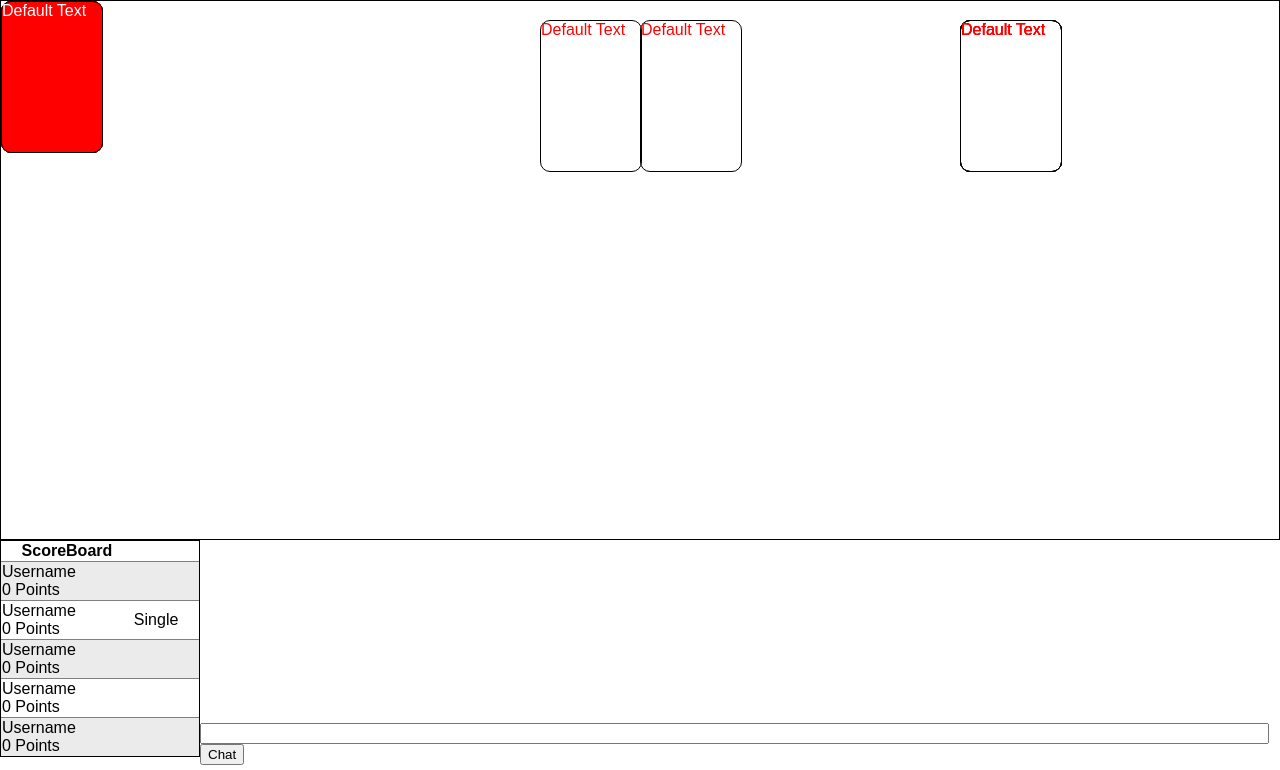
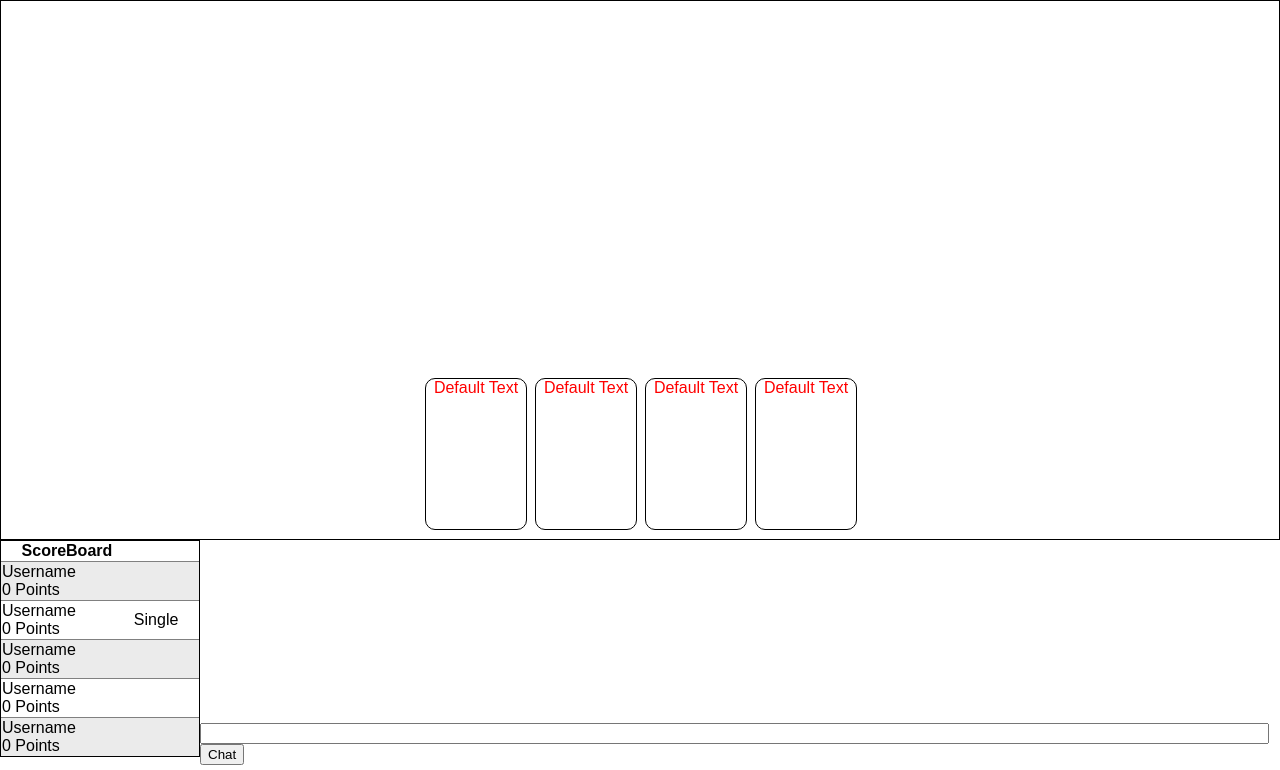
Before and after one commit to ThijsvanKessel/RedFlags, a PHP site: page / in a window 1280 px wide. Shown: the part 30-800 px from the top of the page. Run offline with PHP 8.4, Linux system fonts and the light colour scheme.

Commit message:
Work
yaas

```diff
--- a/css/style.css
+++ b/css/style.css
@@ -13,7 +13,6 @@
     top: 4px;
     left: 2px;
 }
-
 
 .parent {
     height: 95%;
@@ -60,7 +59,7 @@
     background-color: rgb(235, 235, 235);
 }
 
-#RodeKaart1{
+.RodeKaart{
     position: absolute;
     width: 100px;
     height: 150px;
@@ -68,90 +67,76 @@
     border-radius: 10px;
     color: white;
     border: black 1px solid;
+    text-align: center;
 }
 
-#RodeKaart2{
-    position: absolute;
-    width: 100px;
-    height: 150px;
-    background-color: red;
-    border-radius: 10px;
-    color: white;
-    border: black 1px solid;
+#R1{
+    bottom: calc(240px);
+    left: calc(50% - 50px);
 }
 
-#RodeKaart3{
-    position: absolute;
-    width: 100px;
-    height: 150px;
-    background-color: red;
-    border-radius: 10px;
-    color: white;
-    border: black 1px solid;
+#R2{
+    bottom: calc(240px);
+    left: calc(50% - 160px);
 }
 
-#witteKaart1{
+#R3{
+    bottom: calc(240px);
+    left: calc(50% + 60px);
+}
+
+.WitteKaart{
     position: absolute;
-    top: 50px;
-    left: calc(50% - 100px);
     width: 100px;
     height: 150px;
     border-radius: 10px;
     color: red;
     border: black 1px solid;
+    text-align: center;
 }
 
-#witteKaart2{
-    position: absolute;
-    top: 50px;
-    left: calc(50%);
-    width: 100px;
-    height: 150px;
-    border-radius: 10px;
-    color: red;
-    border: black 1px solid;
+#w1{
+    bottom: calc(240px);
+    left: calc(50% - 215px);
 }
 
-#witteKaart3{
-    position: absolute;
-    top: 50px;
-    left: 960px;
-    width: 100px;
-    height: 150px;
-    border-radius: 10px;
-    color: red;
-    border: black 1px solid;
+#w2{
+    bottom: calc(240px);
+    left: calc(50% - 105px);
 }
 
-#witteKaart4{
-    position: absolute;
-    top: 50px;
-    left: 960px;
-    width: 100px;
-    height: 150px;
-    border-radius: 10px;
-    color: red;
-    border: black 1px solid;
+#w3{
+    bottom: calc(240px);
+    left: calc(50% + 5px);
 }
 
-#witteKaart5{
-    position: absolute;
-    top: 50px;
-    left: 960px;
-    width: 100px;
-    height: 150px;
-    border-radius: 10px;
-    color: red;
-    border: black 1px solid;
+#w4{
+    bottom: calc(240px);
+    left: calc(50% + 115px);
 }
 
-#witteKaart6{
+#whiteplaybutton{
+    background-color: #e7e7e7;
+    color: black;
+    border: none;
+    padding: 10px 10px;
+    text-align: center;
+    text-decoration: none;
+    font-size: 16px;
     position: absolute;
-    top: 50px;
-    left: 960px;
-    width: 100px;
-    height: 150px;
-    border-radius: 10px;
-    color: red;
-    border: black 1px solid;
+    bottom: calc(275px);
+    left: calc(50% + 220px);
 }
+
+#redplaybutton{
+    background-color: #f44336; /* Green */
+    border: none;
+    color: white;
+    padding: 10px 10px;
+    text-align: center;
+    text-decoration: none;
+    font-size: 16px;
+    position: absolute;
+    bottom: calc(275px);
+    left: calc(50% + 165px);
+}
--- a/index.html
+++ b/index.html
@@ -1,49 +1,45 @@
 <html>
+
 <head>
     <meta charset="utf-8" />
     <meta name="description" content="RedFlags">
     <title>RedFlags</title>
-
-    <link rel="stylesheet" type="text/css" href="css/style.css"/>
+    <link rel="stylesheet" type="text/css" href="css/style.css" />
+    <link rel="icon" href="img/Favicon.png" type="image/x-icon">
 </head>
 
 <header id="header">
     <div id="HeaderButton">
-        <button>Leave Game</button>
+        <button id="leaveGame">Leave Game</button>
     </div>
 </header>
 
 <body>
-
     <div class="parent">
         <div class="div1">
-            <div id="WitteKaart1">
+            <div id="w1" class="WitteKaart">
                 <a>Default Text</a>
             </div>
-            <div id="WitteKaart2">
+            <div id="w2" class="WitteKaart">
                 <a>Default Text</a>
             </div>
-            <div id="WitteKaart3">
+            <div id="w3" class="WitteKaart">
                 <a>Default Text</a>
             </div>
-            <div id="WitteKaart4">
+            <div id="w4" class="WitteKaart">
                 <a>Default Text</a>
             </div>
-            <div id="WitteKaart5">
+            <div id="R1" class="RodeKaart">
                 <a>Default Text</a>
             </div>
-            <div id="WitteKaart6">
+            <div id="R2" class="RodeKaart">
                 <a>Default Text</a>
             </div>
-            <div id="RodeKaart1">
+            <div id="R3" class="RodeKaart">
                 <a>Default Text</a>
             </div>
-            <div id="RodeKaart2">
-                <a>Default Text</a>
-            </div>
-            <div id="RodeKaart3">
-                <a>Default Text</a>
-            </div>
+            <button id="whiteplaybutton">play white cards</button>
+            <button id="redplaybutton">play red card</button>
         </div>
 
         <div class="div2">
@@ -84,7 +80,11 @@
         </div>
     </div>
 
+    <!-- jQuery -->
+	<script src="https://code.jquery.com/jquery-3.5.1.min.js" integrity="sha256-9/aliU8dGd2tb6OSsuzixeV4y/faTqgFtohetphbbj0=" crossorigin="anonymous"></script>
 
+    <!-- Custom js  -->
+    <script src="js/main.js"></script>
 
 </body>
 </html>
```
Also changed, not shown: js/main.js (added, +91 -0 lines).
